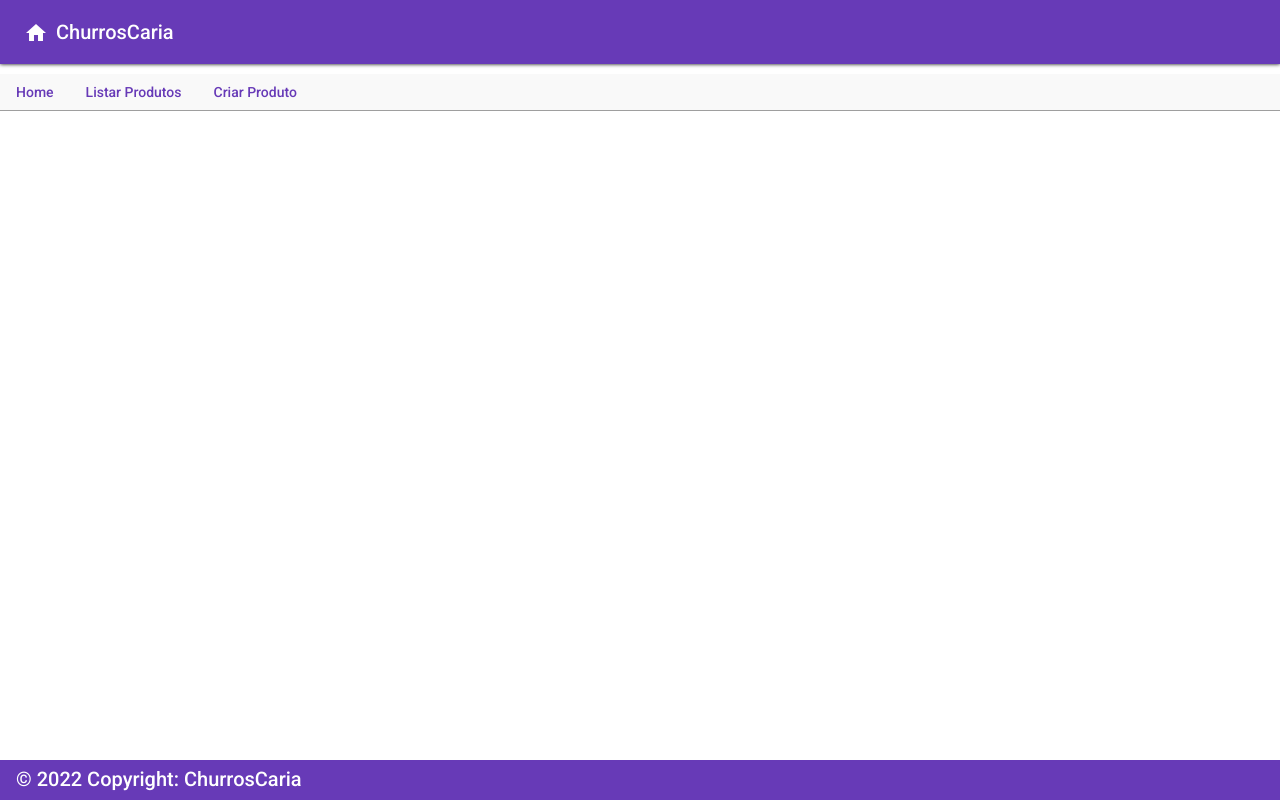
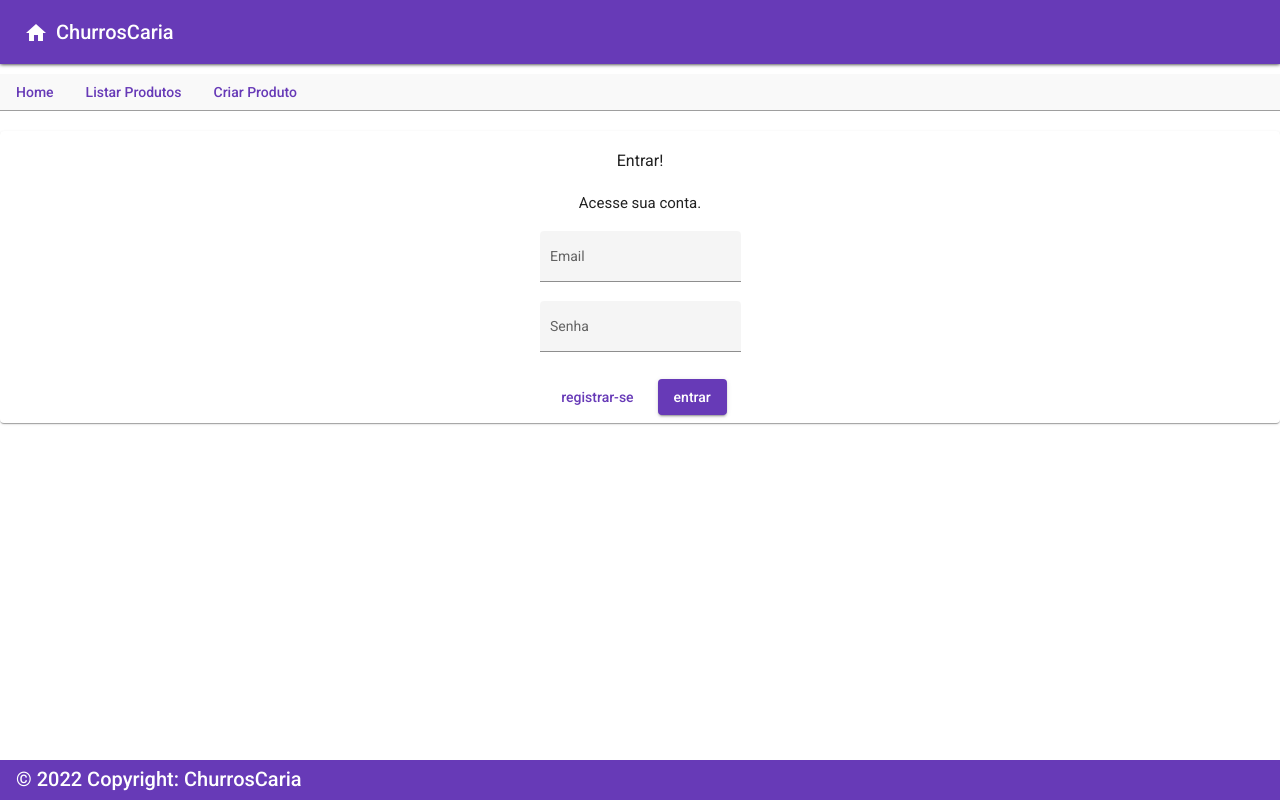
Before and after one commit to up-uppers/churros, an Angular app: page /login in a window 1280 px wide. Before the commit this address led to /. Built offline with nearby package versions, Linux system fonts and the light colour scheme.

Commit message:
login front end

```diff
--- a/src/app/app-routing.module.ts
+++ b/src/app/app-routing.module.ts
@@ -3,6 +3,7 @@ import { NgModule } from '@angular/core';
 import { RouterModule, Routes } from '@angular/router';
 import { HomeComponent } from './components/home/home.component';
 import { RegisterComponent } from './components/register/register.component';
+import { LoginComponent } from './components/login/login.component';
 import { CriarProdutosComponent } from './components/produtos/criar-produtos/criar-produtos.component';
 import { ListarProdutosComponent } from './components/produtos/listar-produtos/listar-produtos.component';
 import { VerProdutosComponent } from './components/produtos/ver-produtos/ver-produtos.component';
@@ -10,6 +11,7 @@ import { VerProdutosComponent } from './components/produtos/ver-produtos/ver-pro
 const routes: Routes = [
   { path: '', component: HomeComponent },
   { path: 'register', component: RegisterComponent },
+  { path: 'login', component: LoginComponent },
   { path: 'produtos', component: ListarProdutosComponent },
   { path: 'produto-create', component: CriarProdutosComponent },
   { path: 'produto/:id', component: VerProdutosComponent },
--- a/src/app/app.module.ts
+++ b/src/app/app.module.ts
@@ -27,6 +27,7 @@ import { MatButtonToggleModule } from '@angular/material/button-toggle';
 import { MatTabsModule } from '@angular/material/tabs';
 import { EditarProdutoComponent } from './components/produtos/editar-produto/editar-produto.component';
 import { RegisterComponent } from './components/register/register.component';
+import { LoginComponent } from './components/login/login.component';
 
 @NgModule({
   declarations: [
@@ -40,6 +41,7 @@ import { RegisterComponent } from './components/register/register.component';
     VerProdutosComponent,
     EditarProdutoComponent,
     RegisterComponent,
+    LoginComponent,
   ],
   imports: [
     BrowserModule,
--- /dev/null
+++ b/src/app/components/login/login.component.html
@@ -0,0 +1,19 @@
+<div style="text-align: center;">
+    <mat-card style="text-align: center; margin-top: 20px;">
+        <h3>Entrar!</h3>
+        <h4>Acesse sua conta.</h4>
+        <mat-form-field class="example-full-width mgInput" appearance="fill">
+            <mat-label for="email">Email</mat-label>
+            <input matInput name="email" [(ngModel)]="email" >
+        </mat-form-field><br>
+        <mat-form-field class="example-full-width mgInput" appearance="fill">
+            <mat-label for="password">Senha</mat-label>
+            <input matInput name="password" [(ngModel)]="password" >
+        </mat-form-field><br>
+
+        <mat-card-actions>
+            <button [routerLink]="['/register']" mat-button color="primary">registrar-se</button>
+            <button (click)="login()" mat-raised-button color="primary">entrar</button>
+        </mat-card-actions>
+    </mat-card>
+</div>
--- /dev/null
+++ b/src/app/components/login/login.component.ts
@@ -0,0 +1,21 @@
+import { Component, OnInit } from '@angular/core';
+
+@Component({
+  selector: 'app-login',
+  templateUrl: './login.component.html',
+  styleUrls: ['./login.component.css']
+})
+export class LoginComponent implements OnInit {
+
+  email!: string;
+  password!: string
+
+  constructor() { }
+
+  ngOnInit(): void {
+  }
+
+  login(): void {
+
+  }
+}
--- a/src/app/components/register/register.component.css
+++ b/src/app/components/register/register.component.css
@@ -0,0 +1,4 @@
+.btn-area {
+    display: flex;
+    flex-wrap: wrap;
+}
--- a/src/app/components/register/register.component.html
+++ b/src/app/components/register/register.component.html
@@ -18,8 +18,9 @@
             <input matInput name="confirmPassword" [(ngModel)]="confirmPassword" >
         </mat-form-field><br>
 
-        <div>
+        <mat-card-actions>
+            <button [routerLink]="['/login']" mat-button color="primary">login</button>
             <button (click)="register()" mat-raised-button color="primary">cadastrar</button>
-        </div>
+        </mat-card-actions>
     </mat-card>
 </div>
```
Also changed, not shown: src/app/components/login/login.component.css (added).
